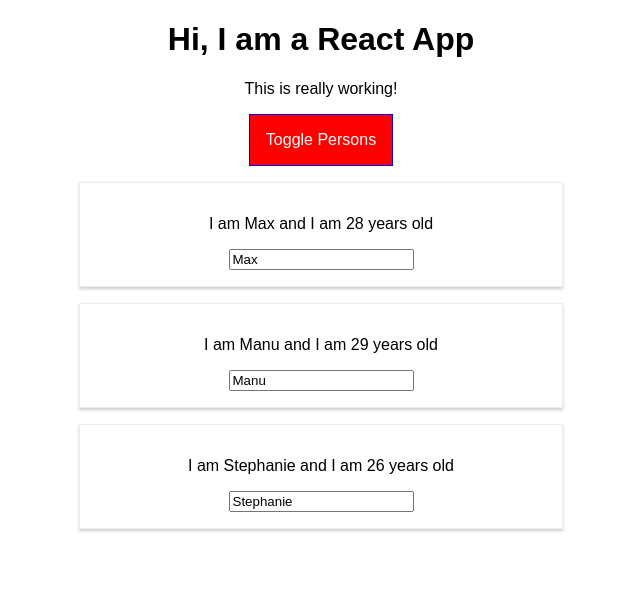
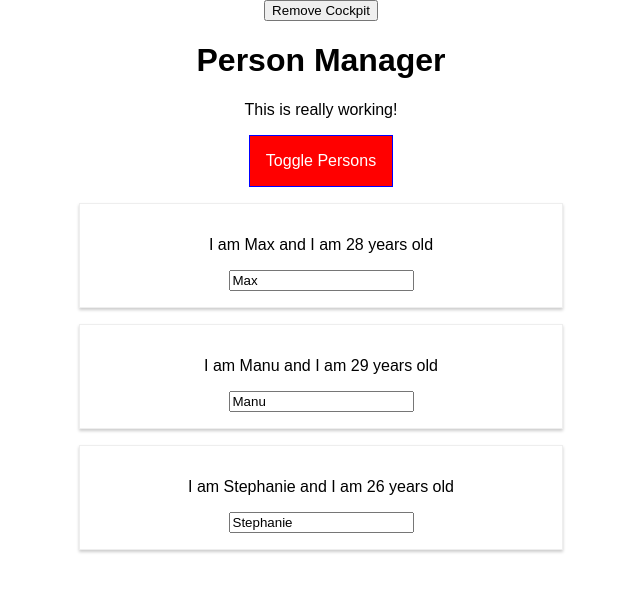
Before and after one commit to GKonar/React__assignments, a React (Create React App) app: page / in a window 1280 px wide. Both pictures are taken after a click on the button "Toggle Persons". Shown: the top 592 px of the page, without its empty margins (319-959 px from the left). Built offline with nearby package versions, Linux system fonts and the light colour scheme.

Commit message:
Walk through Component Lifecycles for Creation Component and as well Updating Component

```diff
--- a/src/components/Cockpit/Cockpit.js
+++ b/src/components/Cockpit/Cockpit.js
@@ -1,9 +1,21 @@
-import React from 'react';
+import React, { useEffect } from 'react'; // React hook
 import cockpitStyles from './Cockpit.module.css';
 
-const cockpit = (props) => {
+const Cockpit = (props) => {
+  useEffect(() => { // takes function which will run for every lifecycle
+    console.log('[Cockpit.js] useEffect');
+    // Http request...
+    setTimeout(() => {
+      alert('Save data to cloud');
+    }, 1000);
+    return () => {
+      console.log('[Cockpit.js] cleanup work in useEffect');
+    };
+  }, []); // we want to run this data only if props.persons change, when we pass [] an empty array this will run only one time ---> replace componentDidMount
 
-  let assignedClasses = [];
+
+
+  const assignedClasses = [];
   let btnClass = '';
   if(props.showPersons) {
     btnClass = cockpitStyles.Red;
@@ -18,7 +30,7 @@
 
   return (
     <div className={cockpitStyles.Cockpit}>
-      <h1>Hi, I am a React App</h1>
+      <h1>{props.title}</h1>
       <p className={assignedClasses.join(' ')}>This is really working!</p>
       <button
         className={btnClass}
@@ -29,4 +41,4 @@
   );
 };
 
-export default cockpit;
+export default Cockpit;
--- a/src/components/Persons/Person/Person.js
+++ b/src/components/Persons/Person/Person.js
@@ -1,13 +1,22 @@
-import React from 'react';
+import React, { Component } from 'react';
 import personStyles from './Person.module.css';
 
-const person = props => {
-  return (
-    <div className={personStyles.Person} >
-      <p onClick={props.click}> I am {props.name} and I am {props.age} years old</p>
-      <p>{props.children}</p>
-      <input type="text" onChange={props.changed} value={props.name} />
-    </div>
-  );
-};
-export default person;
+class Person extends Component {
+  render() {
+    //eslint-disable-next-line no-console
+    console.log('[Person.js] rendering...');
+
+    return (
+      <div className={personStyles.Person} >
+        <p onClick={this.props.click}> I am {this.props.name} and I am {this.props.age} years old</p>
+        <p>{this.props.children}</p>
+        <input
+          type="text"
+          onChange={this.props.changed}
+          value={this.props.name} />
+      </div>
+    );
+  }
+}
+
+export default Person;
--- a/src/components/Persons/Persons.js
+++ b/src/components/Persons/Persons.js
@@ -1,15 +1,45 @@
-import React from 'react';
+import React, { Component }from 'react';
 import Person from './Person/Person';
 
-// props contain array of persons
-const persons = (props) => props.persons.map((person, index) => {
-  return <Person
-    click={() => props.clicked(index)}
-    name={person.name}
-    age={person.age}
-    key={person.id}
-    changed={(event) => props.changed(event, person.id)}
-  />;
-});
+class Persons extends Component {
+  // static getDerivedStateFromProps(props, state) {
+  //   //eslint-disable-next-line no-console
+  //   console.log('[Person.js] getDerivedStateFromProps');
+  //   return state;
+  // }
 
-export default persons;
+  shouldComponentUpdate(nextProps, nextState) {
+    console.log('[Person.js] shouldComponentUpdate');
+    return true;
+  }
+
+  getSnapshotBeforeUpdate(prevProps, prevState) {
+    console.log('[Person.js] getSnapshotBeforeUpdate');
+    return null;
+  }
+
+  componentDidUpdate() {
+    console.log('[Person.js] componentDidUpdate');
+  }
+
+  componentWillUnmount() { //it executes right before component will be removed
+    console.log('[Person.js] componentWillUnmount');
+  }
+
+  render() {
+    console.log('[Persons.js] rendering...') ;
+    return this.props.persons.map((person, index) => {
+      return (
+        <Person
+          click={() => this.props.clicked(index)}
+          name={person.name}
+          age={person.age}
+          key={person.id}
+          changed={(event) => this.props.changed(event, person.id)}
+        />
+      );
+    });
+  }
+}
+
+export default Persons;
--- a/src/containers/App.js
+++ b/src/containers/App.js
@@ -5,6 +5,13 @@
 import Cockpit from '../components/Cockpit/Cockpit';
 
 class App extends Component {
+  constructor(props) {
+    super(props); // that will execute constructor of the component which I am extending
+    //eslint-disable-next-line no-console
+    console.log('[App.js] constructor');
+  }
+
+  // state does everything automatically, add constructor call super(props) and set state in the constructor //
   state = {
     persons: [
       { id: 'qwe', name: 'Max', age: 28 },
@@ -13,8 +20,30 @@
     ],
     otherState: 'some other value',
     showPersons: false,
+    showCockpit: true
   };
 
+  static getDerivedStateFromProps(props, state) {
+    //eslint-disable-next-line no-console
+    console.log('[App.js] getDerivedStateFromProps', props);
+    return state;
+  }
+
+  componentDidMount() {
+    //eslint-disable-next-line no-console
+    console.log('[App.js] componentDidMount');
+  }
+
+  shouldComponentUpdate(nextProps, nextState) {
+    //eslint-disable-next-line no-console
+    console.log('[App.js] shouldComponentUpdate');
+    return true;
+  }
+
+  componentDidUpdate() {
+    //eslint-disable-next-line no-console
+    console.log('[App.js] componentDidUpdate');
+  }
 
   nameChangedHandler = (event, id) => {
     const personIndex = this.state.persons.findIndex( p => { // const holds the index
@@ -46,10 +75,13 @@
   }
 
   render() {
+    //eslint-disable-next-line no-console
+    console.log('[App.js] render');
     let persons = null;
 
     if (this.state.showPersons) {
-      persons =  <Persons
+      persons =
+      <Persons
         persons = {this.state.persons}
         clicked = {this.deletePersonHandler}
         changed = {this.nameChangedHandler}
@@ -58,11 +90,17 @@
 
     return (
       <div className={myClasses.App}>
-        <Cockpit
-          persons = {this.state.persons}
-          showPersons = {this.state.showPersons}
-          toggle = {this.togglePersonsHandler}
-        />
+        <button onClick={() => {
+          this.setState({showCockpit: false});
+        }}>Remove Cockpit</button>
+        {this.state.showCockpit ? (
+          <Cockpit
+            title = {this.props.appTitle}
+            persons = {this.state.persons}
+            showPersons = {this.state.showPersons}
+            toggle = {this.togglePersonsHandler}
+          />
+        ) : null}
         {persons}
       </div>
     );
@@ -78,3 +116,7 @@
 
 
 // By manipulating this.state directly you are circumventing React’s state management, which can be potentially dangerous as calling setState() afterwards may replace the mutation you made.
+
+
+// IMPORTANT
+// In the class based components props are access with the this keyword
--- a/src/index.js
+++ b/src/index.js
@@ -4,6 +4,6 @@
 import App from './containers/App';
 import * as serviceWorker from './serviceWorker';
 
-ReactDOM.render(<App />, document.getElementById('root'));
+ReactDOM.render(<App appTitle="Person Manager"/>, document.getElementById('root'));
 
 serviceWorker.unregister();
```
Also changed, not shown: .eslintrc.json.
